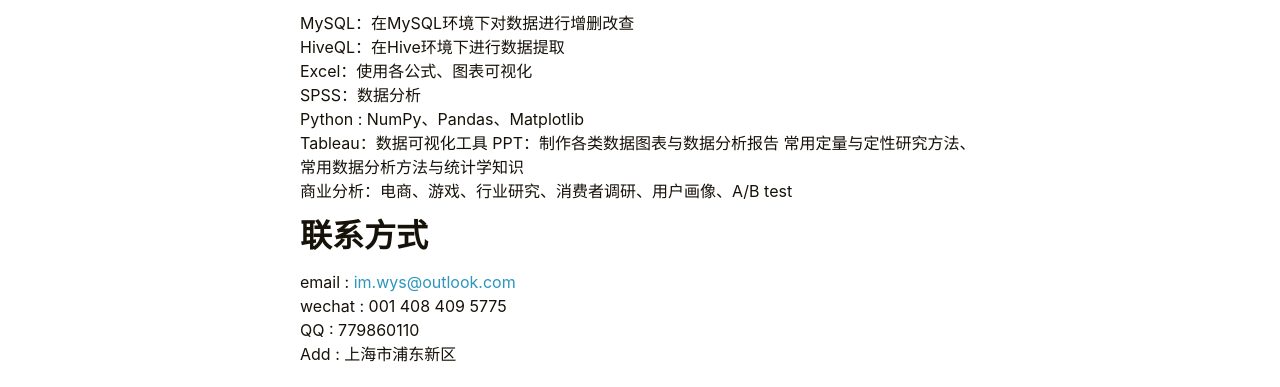
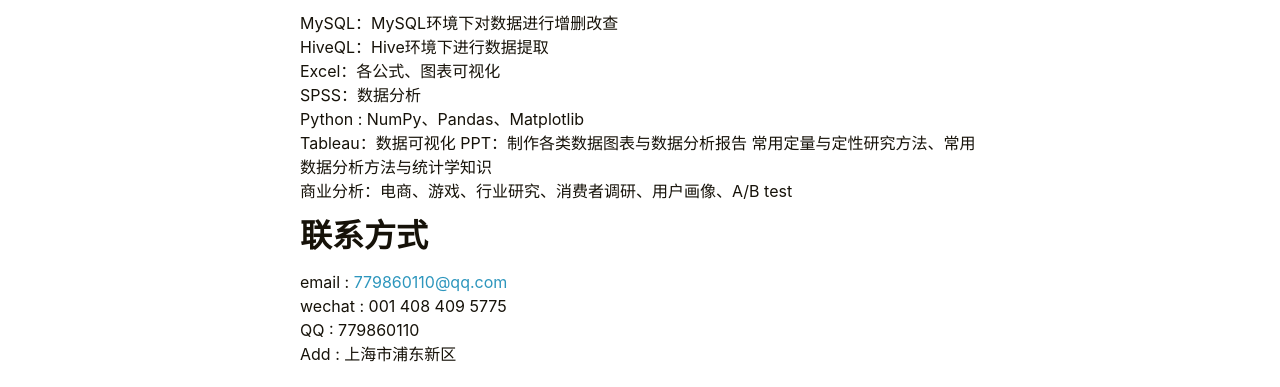
Before and after one commit to imscba/imscba.github.io, a plain HTML site: page about/index.html in a window 1280 px wide. Shown: the part 485-872 px from the top of the page. Drawn offline with Linux system fonts and the light colour scheme.

Commit message:
修改联系方式

```diff
--- a/about/index.html
+++ b/about/index.html
@@ -9,12 +9,12 @@
         <meta name="Description" content="关于 LoveIt 主题"><meta property="og:title" content="" />
 <meta property="og:description" content="我 教育背景 中国科学院心理研究所 应用心理硕士 2014.09-2017.07 兰州大学 教育学学士(应用心理学)
 2010.09-2013.07 兰州大学 管理学学士 (旅游管理) 2009.09-2013.07
-专业技能 MySQL：在MySQL环境下对数据进行增删改查
-HiveQL：在Hive环境下进行数据提取 Excel：使用各公式、图表可视化
+专业技能 MySQL：MySQL环境下对数据进行增删改查
+HiveQL：Hive环境下进行数据提取 Excel：各公式、图表可视化
 SPSS：数据分析
 Python : NumPy、Pandas、Matplotlib
-Tableau：数据可视化工具 PPT：制作各类数据图表与数据分析报告 常用定量与定性研究方法、常用数据分析方法与统计学知识 商业分析：电商、游戏、行业研究、消费者调研、用户画像、A/B test
-联系方式 email : im.wys@outlook.com
+Tableau：数据可视化 PPT：制作各类数据图表与数据分析报告 常用定量与定性研究方法、常用数据分析方法与统计学知识 商业分析：电商、游戏、行业研究、消费者调研、用户画像、A/B test
+联系方式 email : 779860110@qq.com
 wechat : 001 408 409 5775
 QQ : 779860110
 Add : 上海市浦东新区" />
@@ -25,12 +25,12 @@ Add : 上海市浦东新区" />
 <meta name="twitter:title" content=""/>
 <meta name="twitter:description" content="我 教育背景 中国科学院心理研究所 应用心理硕士 2014.09-2017.07 兰州大学 教育学学士(应用心理学)
 2010.09-2013.07 兰州大学 管理学学士 (旅游管理) 2009.09-2013.07
-专业技能 MySQL：在MySQL环境下对数据进行增删改查
-HiveQL：在Hive环境下进行数据提取 Excel：使用各公式、图表可视化
+专业技能 MySQL：MySQL环境下对数据进行增删改查
+HiveQL：Hive环境下进行数据提取 Excel：各公式、图表可视化
 SPSS：数据分析
 Python : NumPy、Pandas、Matplotlib
-Tableau：数据可视化工具 PPT：制作各类数据图表与数据分析报告 常用定量与定性研究方法、常用数据分析方法与统计学知识 商业分析：电商、游戏、行业研究、消费者调研、用户画像、A/B test
-联系方式 email : im.wys@outlook.com
+Tableau：数据可视化 PPT：制作各类数据图表与数据分析报告 常用定量与定性研究方法、常用数据分析方法与统计学知识 商业分析：电商、游戏、行业研究、消费者调研、用户画像、A/B test
+联系方式 email : 779860110@qq.com
 wechat : 001 408 409 5775
 QQ : 779860110
 Add : 上海市浦东新区"/>
@@ -120,17 +120,17 @@ Add : 上海市浦东新区"/>
 管理学学士 (旅游管理) <br>
 2009.09-2013.07</p>
 <h1 id="专业技能">专业技能</h1>
-<p>MySQL：在MySQL环境下对数据进行增删改查<br>
-HiveQL：在Hive环境下进行数据提取 <br>
-Excel：使用各公式、图表可视化<br>
+<p>MySQL：MySQL环境下对数据进行增删改查<br>
+HiveQL：Hive环境下进行数据提取 <br>
+Excel：各公式、图表可视化<br>
 SPSS：数据分析<br>
 Python : NumPy、Pandas、Matplotlib<br>
-Tableau：数据可视化工具
+Tableau：数据可视化
 PPT：制作各类数据图表与数据分析报告
 常用定量与定性研究方法、常用数据分析方法与统计学知识 <br>
 商业分析：电商、游戏、行业研究、消费者调研、用户画像、A/B test</p>
 <h1 id="联系方式">联系方式</h1>
-<p>email : <a href="mailto:im.wys@outlook.com">im.wys@outlook.com</a><br>
+<p>email : <a href="mailto:779860110@qq.com">779860110@qq.com</a><br>
 wechat : 001 408 409 5775<br>
 QQ : 779860110<br>
 Add : 上海市浦东新区</p>
```
Also changed, not shown: index.html (+3 -3 lines), index.xml (+5 -5 lines), 1 other file.
